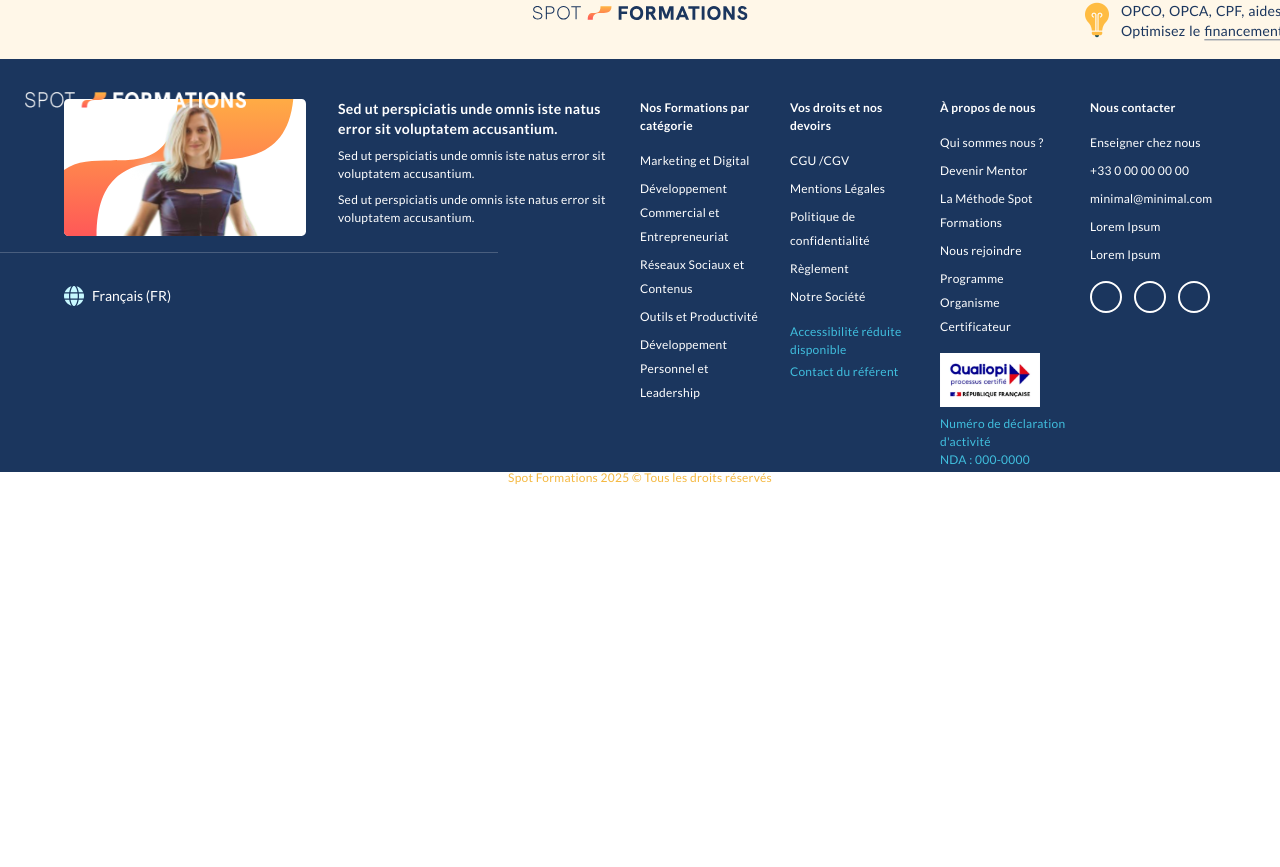
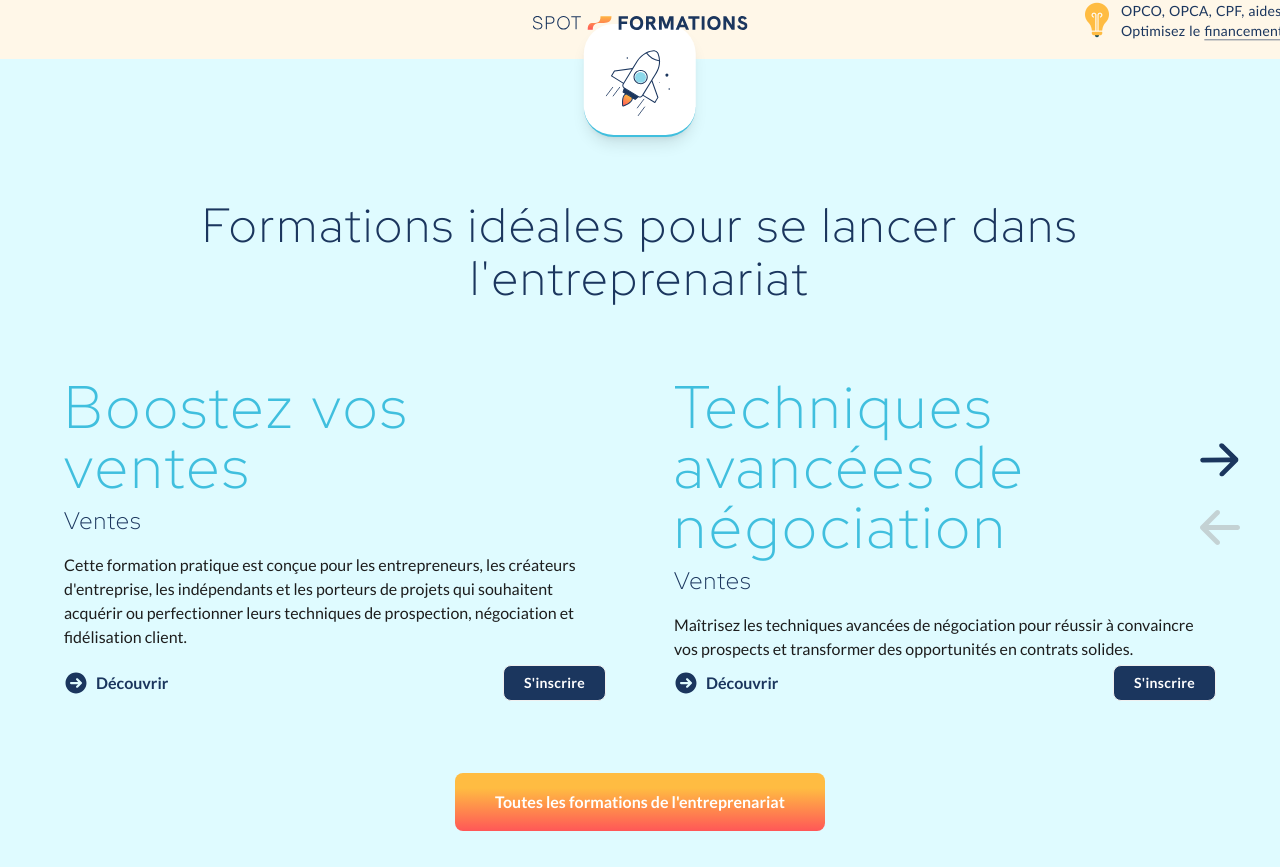
Before and after one commit to Faker-CS/next-formations, a Next.js app: page / in a window 1280 px wide. Shown: the part 3633-4500 px from the top of the page. Before the commit the page ends 4120 px from the top, so only its background shows below. Built offline with nearby package versions, Linux system fonts and the light colour scheme.

Commit message:
feat: Add FollowBanner component and integrate it into Home page

```diff
--- a/src/components/advantages/advantages.jsx
+++ b/src/components/advantages/advantages.jsx
@@ -150,11 +150,10 @@ export default function Advantages() {
         <div className="flex flex-col items-start mt-10 gap-[35px] static z-[3] md:flex-row md:justify-center md:items-center md:mt-[-300px] md:relative">
           <Button
             variant="primary"
-            className="hero__btn-primary w-full md:w-auto"
+            className="hero__btn-primary w-full md:w-auto md:h-[58px] h-[58px]"
           >
             Découvrir toutes nos formations
           </Button>
-
           {/* Financement Badge - positioned differently on desktop */}
           <div className="static w-full max-w-[382px] h-auto flex text-center text-[12px] leading-[18px] text-[#1d1d1d] md:absolute md:w-[382px] md:h-10 md:left-[1045px] md:top-[90px] md:z-[6]">
             <Image
--- /dev/null
+++ b/src/components/advantages/index.js
@@ -0,0 +1 @@
+export { default } from "./advantages";
--- /dev/null
+++ b/src/components/follow-banner/follow-banner.jsx
@@ -0,0 +1,135 @@
+// src/components/FollowBanner.jsx
+import React, { useState } from "react";
+import Image from "next/image";
+import Button from "../common/button";
+import { mockFormations } from "../../data/mockFormations";
+import flowtingIcon from "../../assets/icons/launching-2.svg";
+
+export default function FollowBanner() {
+  // Flatten mock data + keep category
+  const formations = Object.entries(mockFormations).flatMap(
+    ([category, items]) => items.map((item) => ({ ...item, category }))
+  );
+
+  const [currentIndex, setCurrentIndex] = useState(0);
+
+  const handleNext = () =>
+    setCurrentIndex((i) => Math.min(i + 2, Math.max(0, formations.length - 2)));
+  const handlePrev = () => setCurrentIndex((i) => Math.max(0, i - 2));
+
+  const visibleFormations = formations.slice(currentIndex, currentIndex + 2);
+
+  return (
+    <section className="relative w-full">
+      {/* Top colored bar */}
+      <div className="h-[10px] bg-[#c7f8ff90]" />
+
+      {/* Floating central icon */}
+      <div
+        className="absolute left-1/2 -translate-x-1/2 -top-9 w-28 h-28 bg-white border-b-2 border-[#40bfde] rounded-[30px] flex items-center justify-center shadow-lg md:w-[112.47px] md:h-[112.47px] md:-top-[35px]"
+        aria-hidden="true"
+      >
+        <Image
+          src={flowtingIcon}
+          alt="Icone de lancement"
+          className="w-55 h-55 md:w-[90px] md:h-[90px] object-contain "
+        />
+      </div>
+
+      {/* Main content */}
+      <div className="bg-[#c7f8ff90] pt-24 pb-12 md:pt-[130px] md:pb-16">
+        <div className="mx-auto px-5 md:px-10 max-w-7xl">
+          {/* Title */}
+          <h3 className="text-center font-red-hat-display font-light text-3xl leading-9 text-[#1b365e] tracking-wider mb-10 md:text-5xl md:leading-[53px] md:mb-12">
+            Formations idéales pour se lancer dans
+            <br className="md:hidden" /> l&apos;entreprenariat
+          </h3>
+
+          {/* Desktop navigation arrows (hidden on mobile) */}
+          <div className="hidden md:flex flex-col gap-8 absolute right-10 top-96 z-10">
+            <button
+              onClick={handleNext}
+              disabled={currentIndex + 2 >= formations.length}
+              className="disabled:opacity-50 disabled:cursor-not-allowed hover:opacity-70 transition"
+              aria-label="Suivant"
+            >
+              <Image
+                src="/assets/icons/arrows/arrow-blue.svg"
+                alt=""
+                width={40}
+                height={80}
+              />
+            </button>
+            <button
+              onClick={handlePrev}
+              disabled={currentIndex === 0}
+              className="disabled:opacity-50 disabled:cursor-not-allowed hover:opacity-70 transition"
+              aria-label="Précédent"
+            >
+              <Image
+                src="/assets/icons/arrows/arrow-grey.svg"
+                alt=""
+                width={40}
+                height={80}
+              />
+            </button>
+          </div>
+
+          {/* Cards – mobile = stacked, desktop = side-by-side */}
+          <div className="flex flex-col gap-8 md:flex-row md:gap-5 md:justify-center">
+            {visibleFormations.map((formation) => (
+              <article
+                key={`${formation.category}-${formation.id}`}
+                className=" rounded-2xl p-6  flex flex-col justify-between min-h-[320px] md:w-[48%] lg:w-[1040px]"
+              >
+                <div>
+                  <h4 className="font-red-hat-display font-light text-5xl leading-[76px] text-[#40bfde] tracking-wider mb-2 md:text-6xl">
+                    {formation.title}
+                  </h4>
+                  <h5 className="font-red-hat-display font-light text-5xl leading-[76px] text-[#1b365e] tracking-wider mb-4 md:text-2xl">
+                    {formation.category}
+                  </h5>
+                  <p className="text-[#1d1d1d] text-base leading-6 mt-4">
+                    {formation.description}
+                  </p>
+                </div>
+
+                <div className="flex items-center justify-between mt-1">
+                  <button
+                    type="button"
+                    className="flex items-center gap-2 text-[#1b365e] font-bold hover:gap-3 transition-all"
+                  >
+                    <Image
+                      src="/assets/icons/micro/arrow-right-circle.svg"
+                      alt=""
+                      width={24}
+                      height={24}
+                    />
+                    <span>Découvrir</span>
+                  </button>
+                  <Button
+                    variant="secondary"
+                    size="small"
+                    className="bg-principal-dark-blue text-white rounded-[9px] px-5 py-2.5 font-lato font-bold text-[13px] leading-[18px] tracking-[0.02em] capitalize min-w-fit h-9 hover:bg-[#163054]"
+                  >
+                    S&apos;inscrire
+                  </Button>
+                </div>
+              </article>
+            ))}
+          </div>
+
+          {/* CTA Button */}
+          <div className="flex justify-center mt-12 w-auto md:w-auto md:h-[58px] h-[58px]">
+            <Button
+              variant="primary"
+              className="hero__btn-primary w-full md:w-auto md:h-[58px] h-[58px]"
+            >
+              Toutes les formations de l&apos;entreprenariat
+            </Button>
+          </div>
+        </div>
+      </div>
+    </section>
+  );
+}
--- /dev/null
+++ b/src/components/follow-banner/index.js
@@ -0,0 +1 @@
+export { default } from "./follow-banner";
--- a/src/pages/Home.jsx
+++ b/src/pages/Home.jsx
@@ -6,6 +6,7 @@ import FinancingCard from "@/components/common/financing-card/financing-card";
 import Form from "@/components/common/form/form";
 import Hero from "@/components/common/hero/hero";
 import Entrepreneur from "@/components/entrepreneur";
+import FollowBanner from "@/components/follow-banner";
 import Footer from "@/components/layout/footer";
 import Header from "@/components/layout/header";
 import Navbar from "@/components/layout/navbar";
@@ -22,6 +23,7 @@ export default function Home() {
         <TopFormations />
         <Entrepreneur />
         <Advantages />
+        <FollowBanner />
       </div>
       <Footer />
     </>
```
